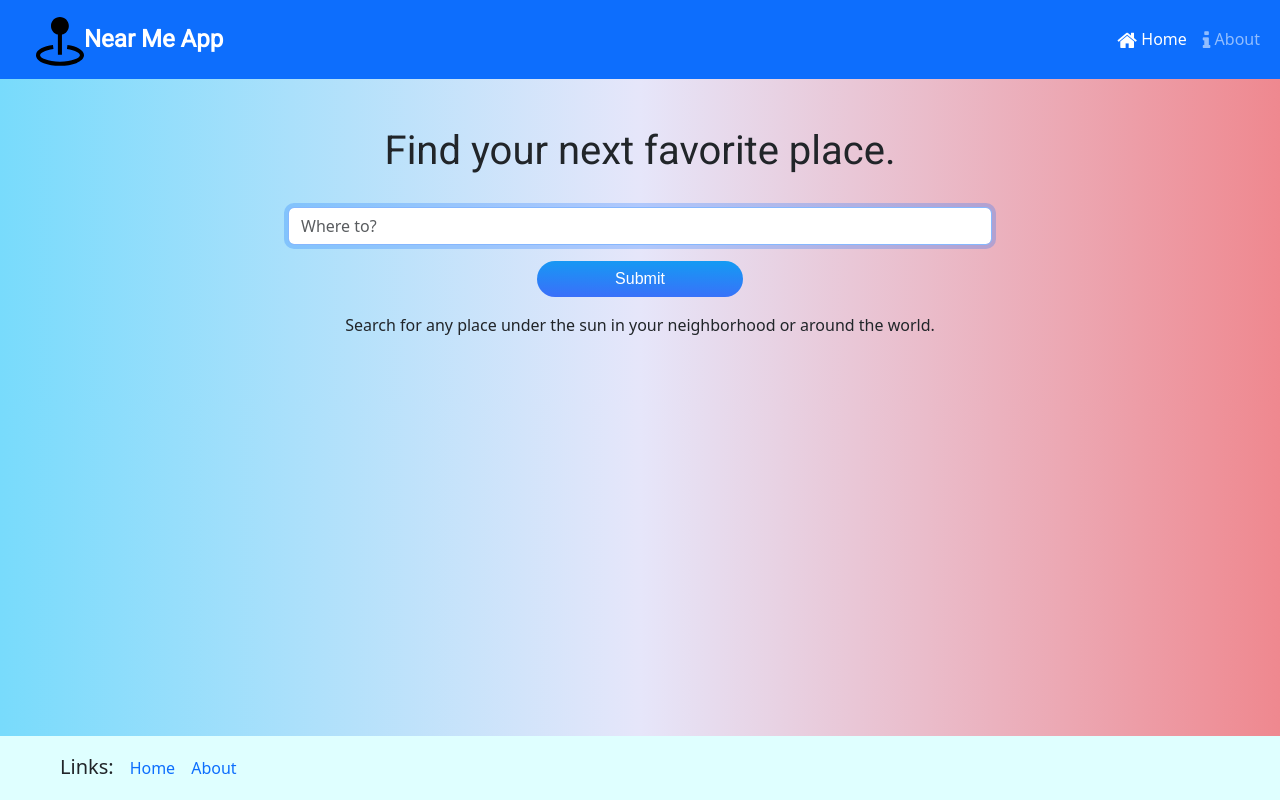
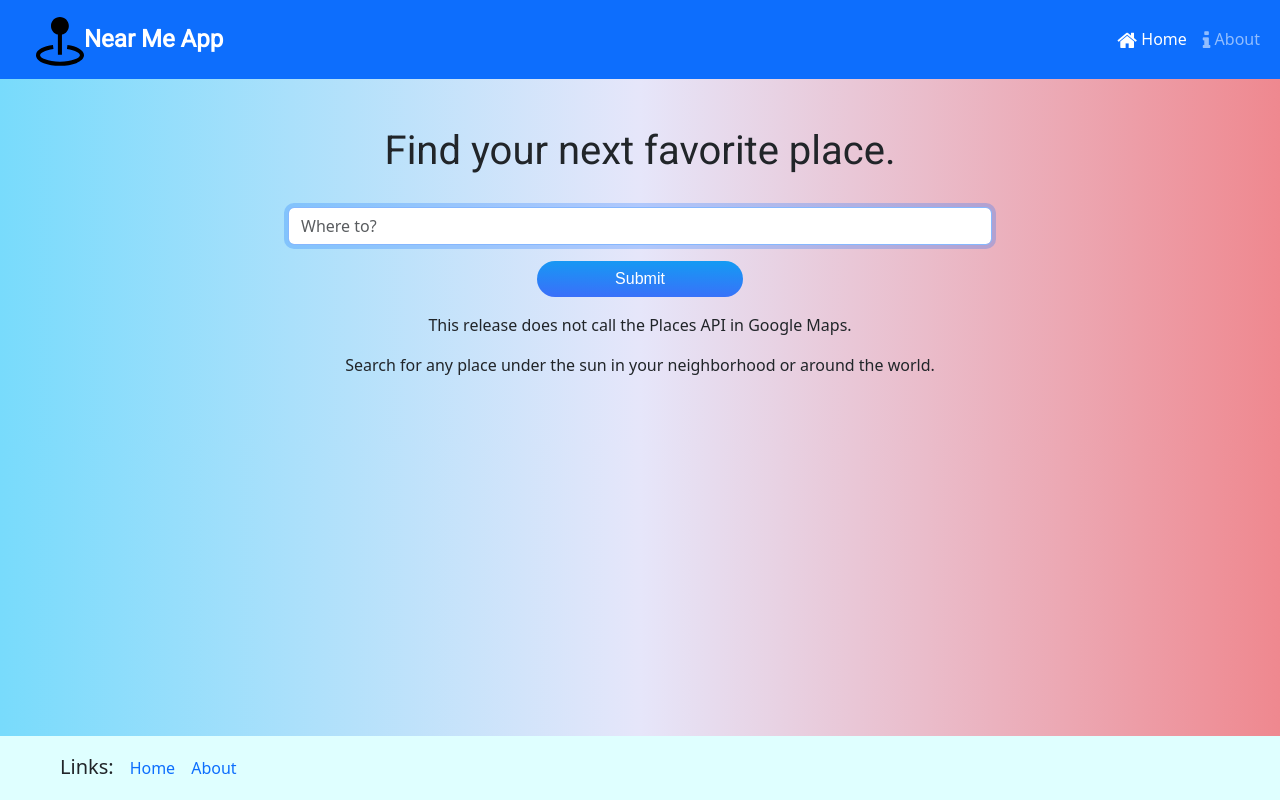
Before and after one commit to janbalangue/near-me-app, a React (Create React App) app: page /#/ in a window 1280 px wide. Built offline with nearby package versions, Linux system fonts and the light colour scheme.

Commit message:
change text

```diff
--- a/src/pages/HomePage.js
+++ b/src/pages/HomePage.js
@@ -16,6 +16,9 @@ const HomePage = () => {
       <HomeSearchForm />
       <div id="textIntro">
         <p className={style}>
+          This release does not call the Places API in Google Maps.
+        </p>
+        <p className={style}>
           Search for any place under the sun in your neighborhood or around the
           world.
         </p>
```
